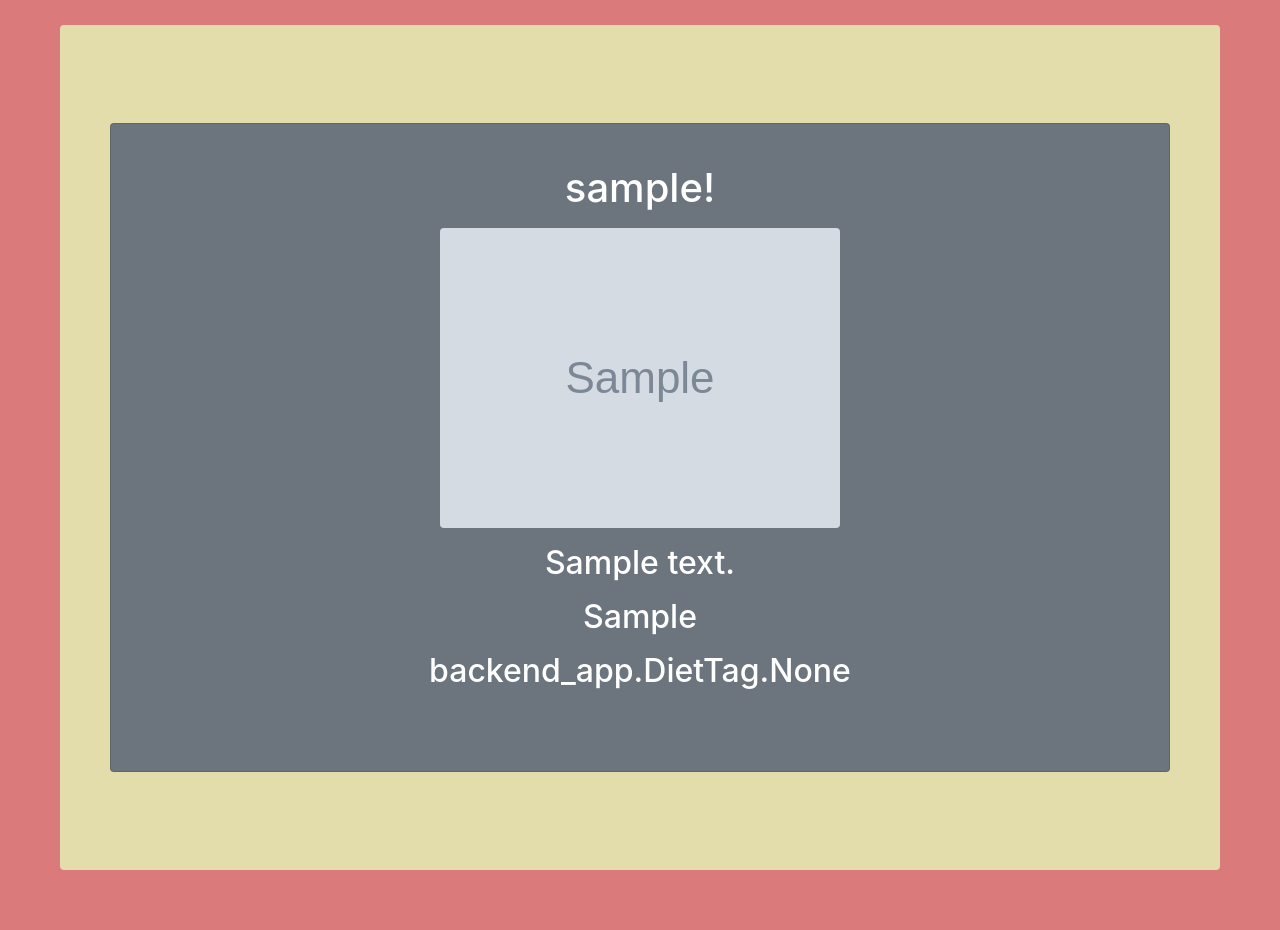
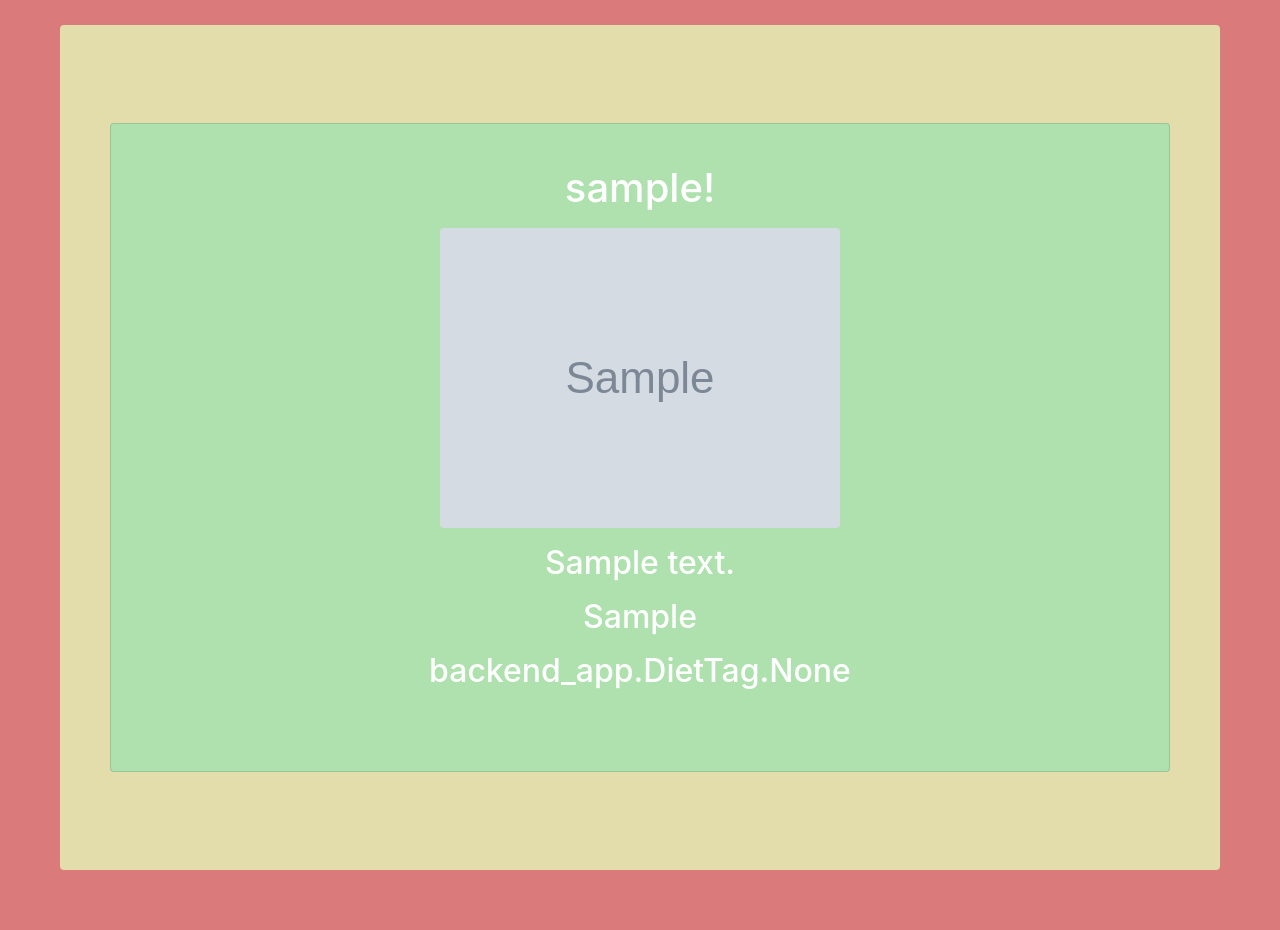
Before and after one commit to RobbertSinclair/doYouHaveTheGUTS2022, a Django app: page /account/ in a window 1280 px wide; the page is wider, and only the part inside the window is pictured. Shown: the part 111-1041 px from the top of that part. Run offline with Django 3.2, Linux system fonts and the light colour scheme; a user stored in the database is signed in; tables that the repository leaves empty hold one stand-in row (values such as "Sample post"); grey boxes marked "Sample" are stand-in pictures; some libraries are stand-ins or nearby versions.

Commit message:
colour change user account page

```diff
--- a/backend/backend_app/views.py
+++ b/backend/backend_app/views.py
@@ -29,6 +29,7 @@ def restaurants_json(request, user_id, keyword):
     profile = UserProfile.objects.get(user=the_user)
     address_request = requests.get(f"https://maps.googleapis.com/maps/api/geocode/json?address={profile.google_search_address}&key={settings.GOOGLE_KEY}")
     address_data = address_request.json()
+    print(address_data)
     location = [address_data["results"][0]["geometry"]["location"]["lat"], address_data["results"][0]["geometry"]["location"]["lng"]]
     print(location)
     data = requests.get(f"https://maps.googleapis.com/maps/api/place/nearbysearch/json?location={location[0]}%2C{location[1]}&radius=4000&type=restaurant&type=takeaway_menu$opennow=true&keyword={keyword}&key={settings.GOOGLE_KEY}")
--- a/backend/static/css/page.css
+++ b/backend/static/css/page.css
@@ -112,6 +112,9 @@ canvas {
     color:#AFE1AF;
 }
 
+#account-div{
+    background-color:#AFE1AF;
+}
 
 
 
--- a/backend/templates/my_account.html
+++ b/backend/templates/my_account.html
@@ -9,7 +9,7 @@ My Account
 
 
 {% block body_block %}
-<div class="card text-white bg-secondary my-5 py-4 text-center">
+<div id="account-div" class="card text-white my-5 py-4 text-center">
 	<div class="card-body">
 
         {% if user.is_authenticated %}
```
